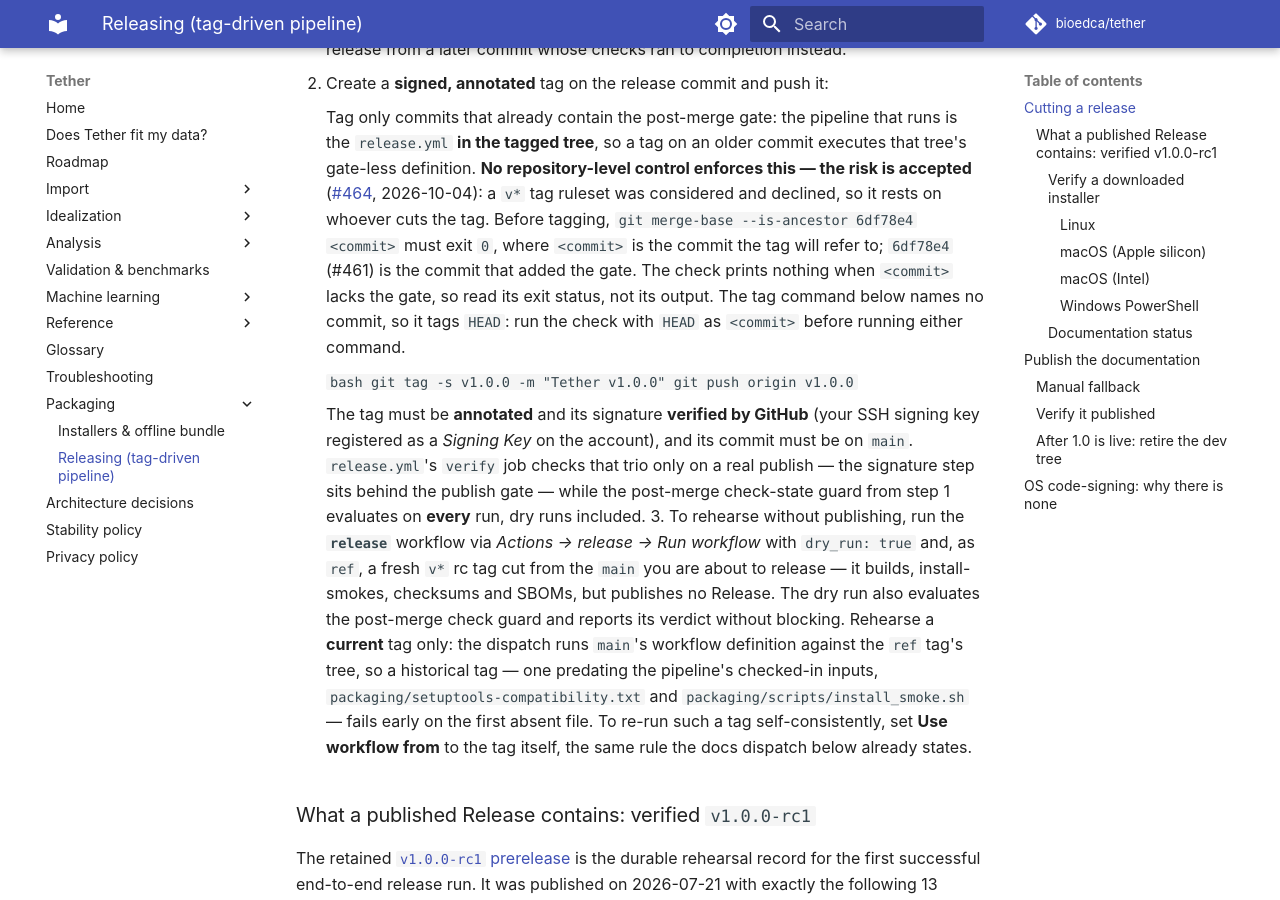
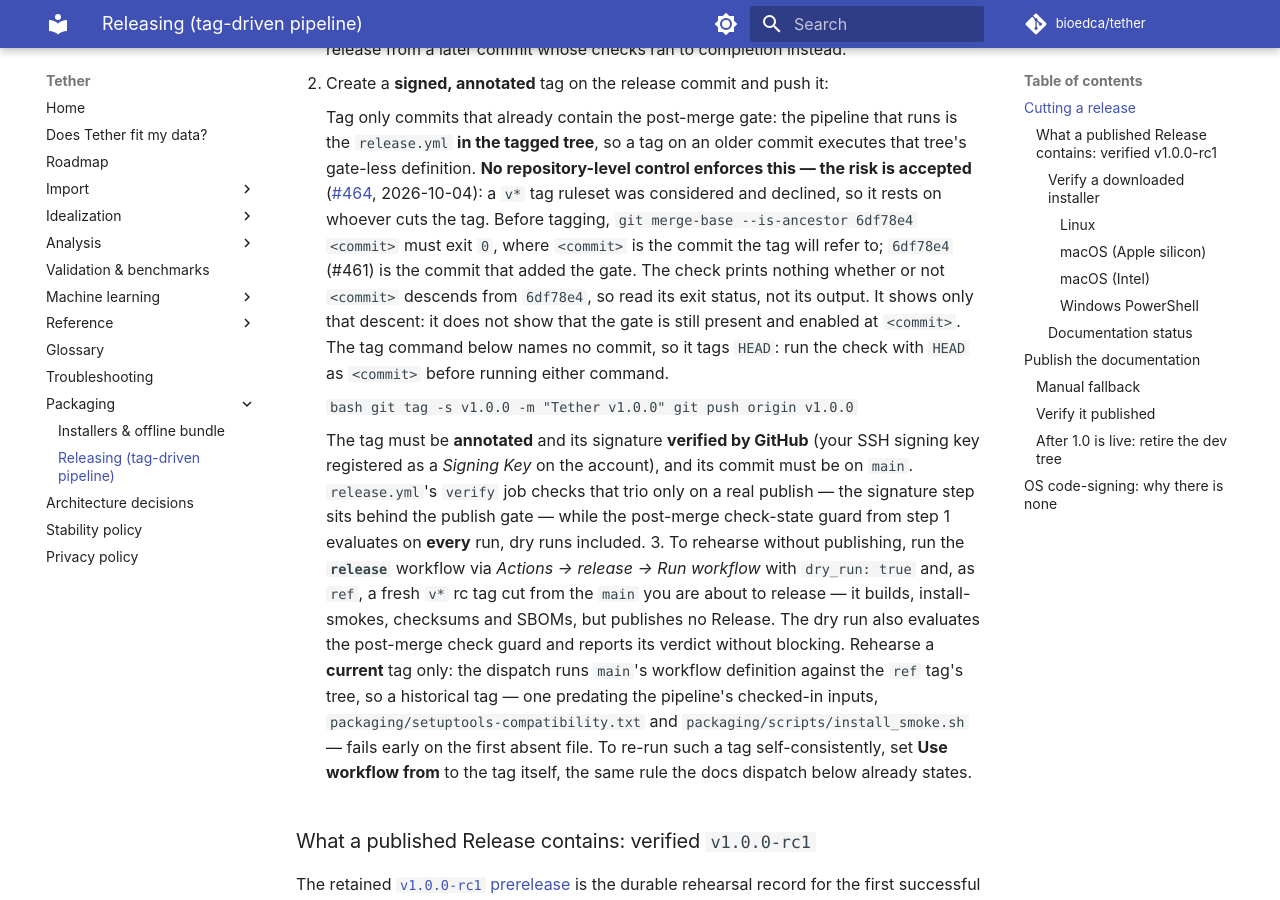
Before and after one commit to bioedca/tether, an MkDocs documentation site: the page built from docs/release.md, in a window 1280 px wide and 900 px high, scrolled down 1161 px. Built offline with MkDocs 1.6.1 and Material for MkDocs 9.7.7, drawn with Linux system fonts in a browser that asks for light colours; comment, search, counter and statistics services are not loaded; the version menu is left out.

Commit message:
docs(release): say the ancestry check shows descent, not that the gate is present (#464)
CodeRabbit (review 5421767906, inline 4189804683) noted that
'git merge-base --is-ancestor 6df78e4 <commit>' also passes for a later
commit that removed or disabled the guard. The sentence said the check
prints nothing 'when <commit> lacks the gate', which implied it detects
that. It now says what the check shows and what it does not.

````diff
--- a/docs/release.md
+++ b/docs/release.md
@@ -53,9 +53,11 @@ release**, not the binaries, and it is unaffected by any of the above.
     tag ruleset was considered and declined, so it rests on whoever cuts the tag. Before
     tagging, `git merge-base --is-ancestor 6df78e4 <commit>` must exit `0`, where
     `<commit>` is the commit the tag will refer to; `6df78e4` (#461) is the commit that
-    added the gate. The check prints nothing when `<commit>` lacks the gate, so read its
-    exit status, not its output. The tag command below names no commit, so it tags
-    `HEAD`: run the check with `HEAD` as `<commit>` before running either command.
+    added the gate. The check prints nothing whether or not `<commit>` descends from
+    `6df78e4`, so read its exit status, not its output. It shows only that descent: it does
+    not show that the gate is still present and enabled at `<commit>`. The tag command
+    below names no commit, so it tags `HEAD`: run the check with `HEAD` as `<commit>`
+    before running either command.
 
     ```bash
     git tag -s v1.0.0 -m "Tether v1.0.0"
````
